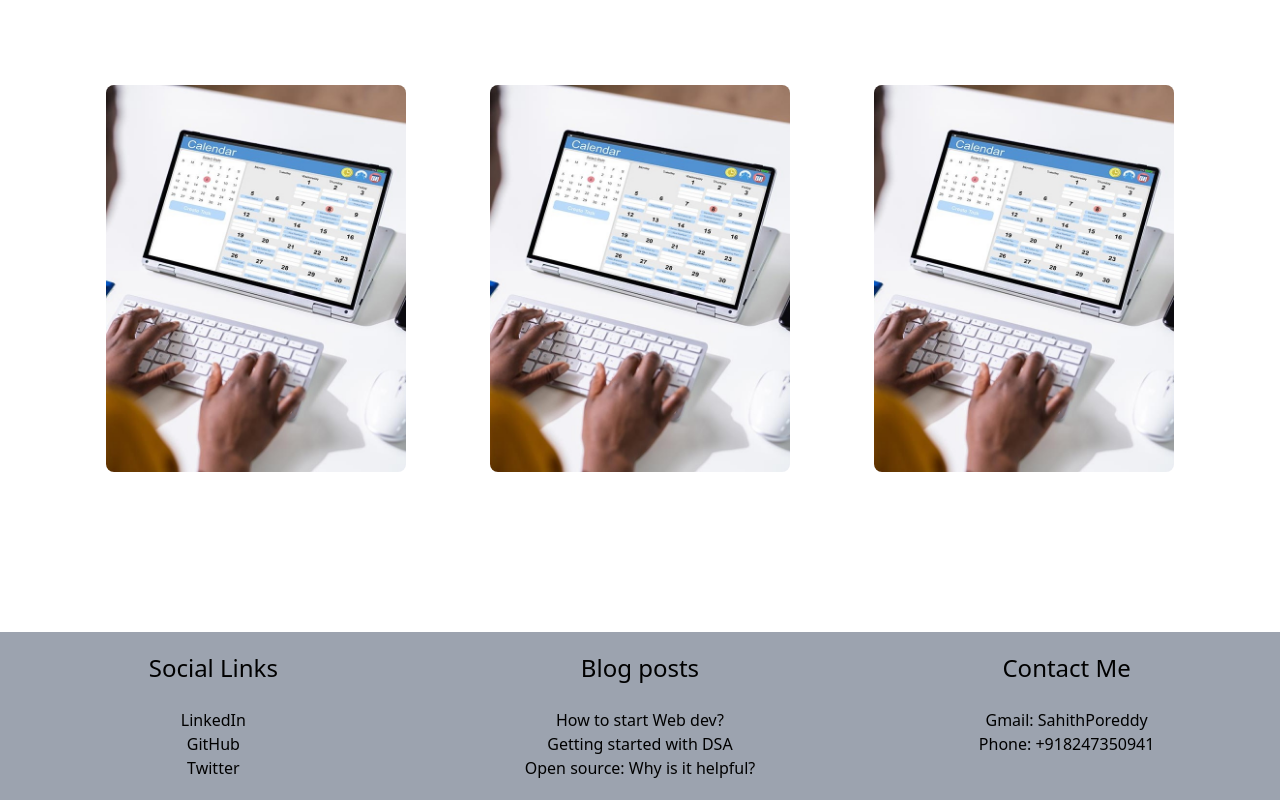
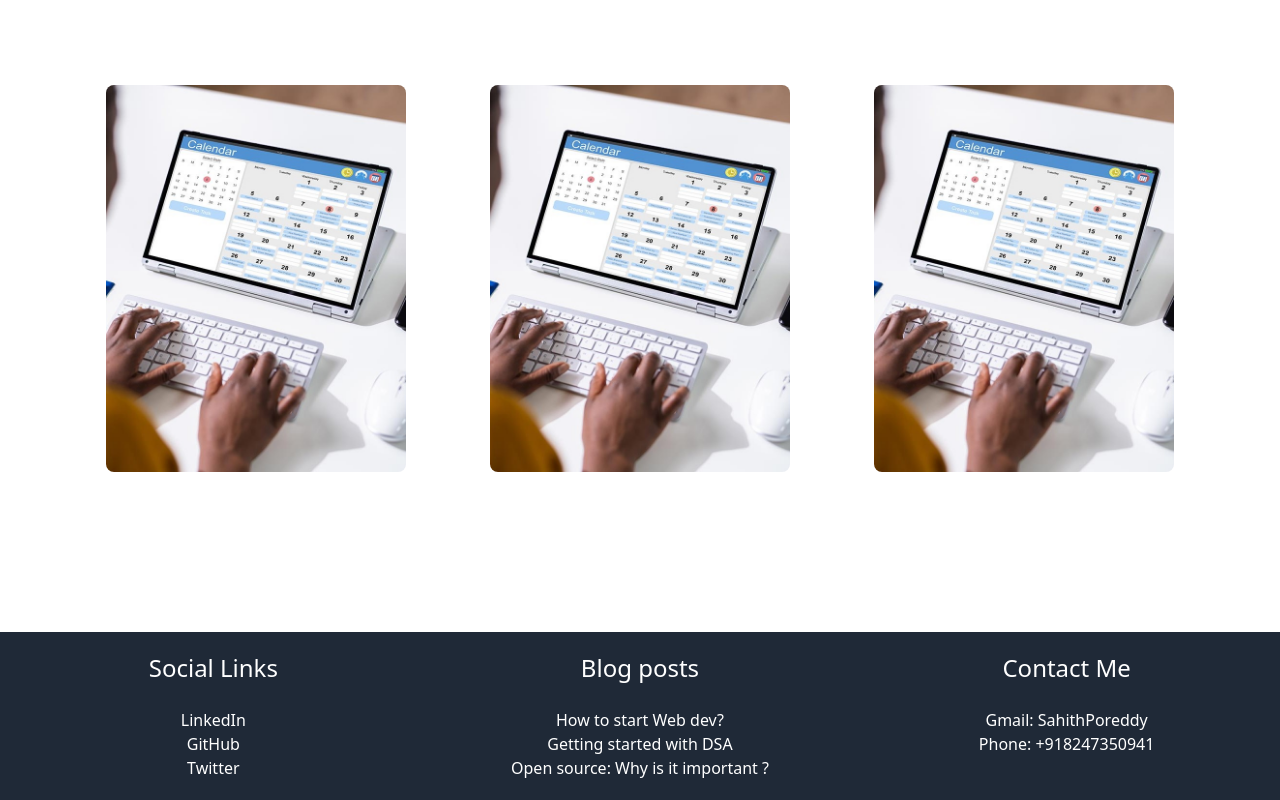
Before and after one commit to SahithPoreddy/Portfolio-Website, a plain HTML site: page index.html in a window 1280 px wide. Shown: the part 1207-2007 px from the top of the page. Drawn offline with nearby package versions, Linux system fonts and the light colour scheme.

Commit message:
11th commit. Modified some coloring.

```diff
--- a/index.html
+++ b/index.html
@@ -128,7 +128,7 @@
     <!-- Footer Section -->
     <div
       id="Contact"
-      class="flex mx-auto mt-40 text-center bg-gray-400 pt-5 pb-5"
+      class="flex mx-auto mt-40 text-center text-white bg-gray-800 pt-5 pb-5"
     >
       <div class="basis-1/3 grid">
         <span class="text-2xl">Social Links</span><br />
@@ -143,7 +143,7 @@
         <ul>
           <li>How to start Web dev?</li>
           <li>Getting started with DSA</li>
-          <li>Open source: Why is it helpful?</li>
+          <li>Open source: Why is it important ?</li>
         </ul>
       </div>
       <div class="basis-1/3 grid">
```
